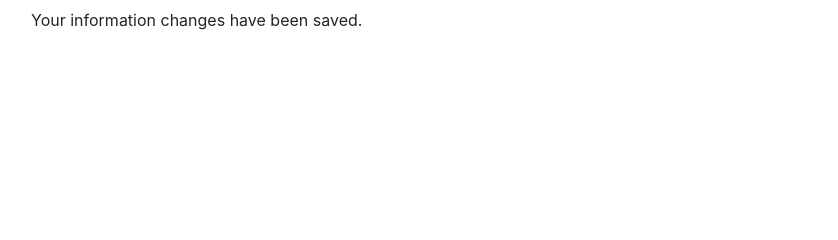
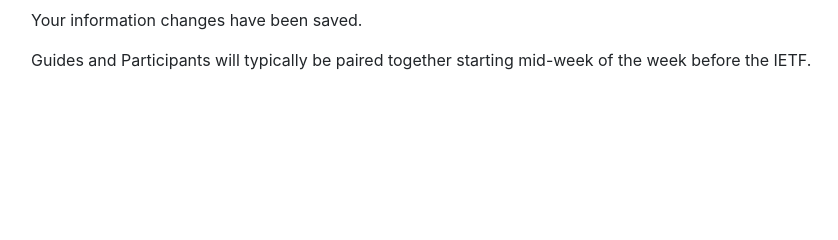
Before and after one commit to ietf-tools/ietf-guides, a Django app: template guides/templates/guides/saved.html in a window 1280 px wide. Shown: the part 174-414 px from the top of the page, without its empty margins (54-892 px from the left). Run offline with Django 3.2, Linux system fonts and the light colour scheme; the template is opened without the code that fills it, so the values that code supplies are empty; some libraries are stand-ins or nearby versions.

Commit message:
Add a sentence about timelines

```diff
--- a/guides/templates/guides/saved.html
+++ b/guides/templates/guides/saved.html
@@ -4,4 +4,5 @@
 {% block content %}
 <h2>Thanks {{ obj.given_name }}!</h2>
 <p>Your information changes have been saved.</p>
+<p>Guides and Participants will typically be paired together starting mid-week of the week before the IETF.</p>
 {% endblock %}
```
